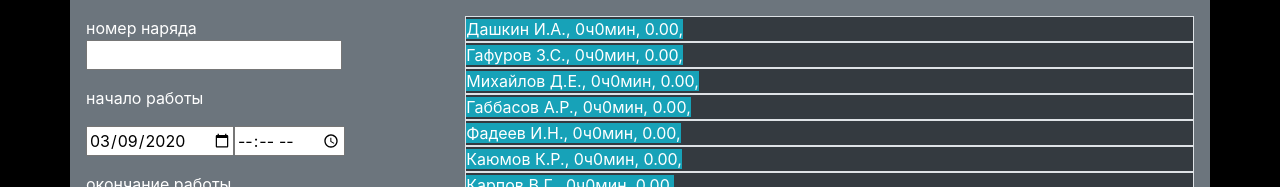
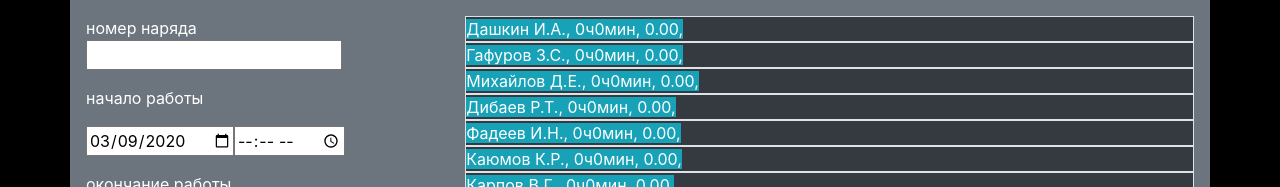
Before and after one commit to ilgizDashkin/time_nataly, a React (Create React App) app: page / in a window 1280 px wide. Shown: the top 187 px of the page. Built offline with nearby package versions, Linux system fonts and the light colour scheme.

Commit message:
изменил производителей

```diff
--- a/src/logic.js
+++ b/src/logic.js
@@ -20,7 +20,7 @@ const pr_names = [
   "Дашкин И.А.",
   "Гафуров З.С.",
   "Михайлов Д.Е.",
-  "Габбасов А.Р.",
+  "Дибаев Р.Т.",
   "Фадеев И.Н.",
   "Каюмов К.Р.",
   "Карпов В.Г.",
```
Also changed, not shown: src/подсказки.txt.
